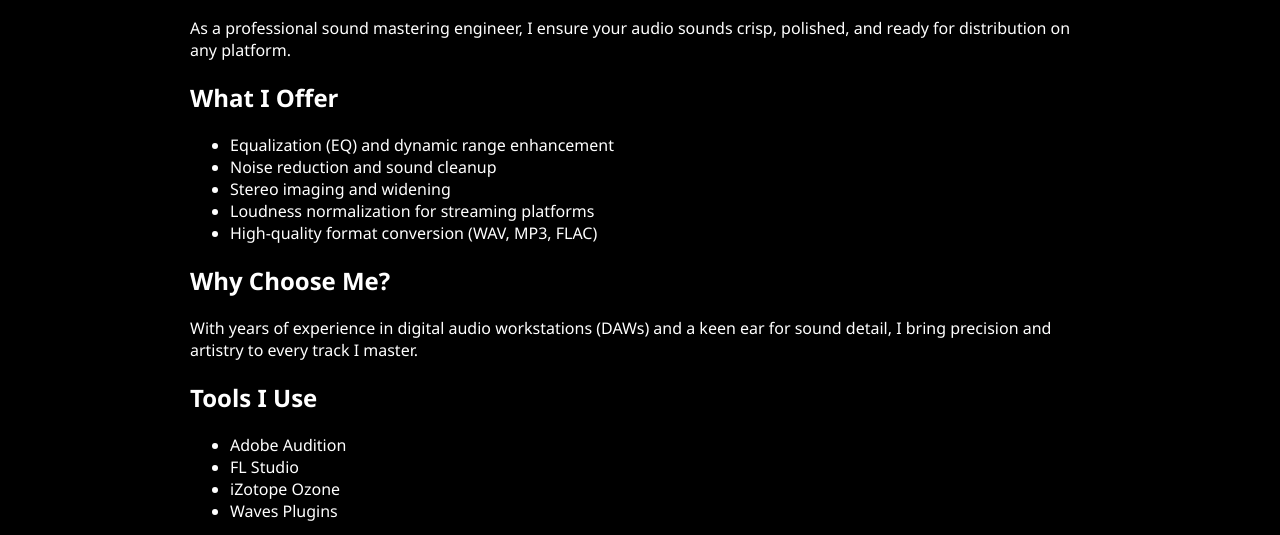
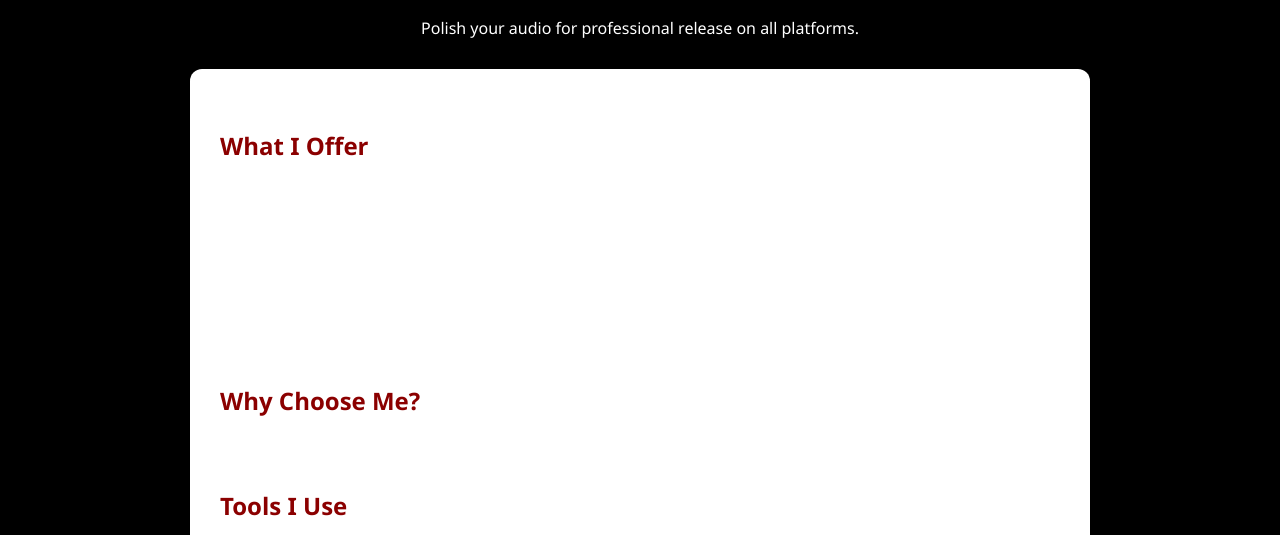
Before and after one commit to austin-00/portfolio22, a plain HTML site: page soundmas.html in a window 1280 px wide. Shown: the part 210-745 px from the top of the page. Drawn offline with Linux system fonts and the light colour scheme.

Commit message:
Update soundmas.html

```diff
--- a/soundmas.html
+++ b/soundmas.html
@@ -1,12 +1,11 @@
-<!-- Sound Mastering Page -->
 <!DOCTYPE html>
 <html lang="en">
 <head>
     <meta charset="UTF-8">
     <meta name="viewport" content="width=device-width, initial-scale=1.0">
-    <title>Sound Mastering Services</title>
+    <title>Sound Mastering Services - Alan Austin</title>
     <link rel="stylesheet" href="services.css">
-    <script src="https://kit.fontawesome.com/yourkit.js" crossorigin="anonymous"></script>
+    <script src="https://kit.fontawesome.com/a2d04a9f36.js" crossorigin="anonymous"></script>
 </head>
 <body>
     <header id="header">
@@ -17,19 +16,20 @@
 
     <div class="container">
         <h1 class="subtitle">Sound Mastering Services</h1>
-        <p>As a professional sound mastering engineer, I ensure your audio sounds crisp, polished, and ready for distribution on any platform.</p>
+        <p style="text-align: center;">Polish your audio for professional release on all platforms.</p>
 
+        <div class="contact-form">
             <h2>What I Offer</h2>
             <ul>
-            <li>Equalization (EQ) and dynamic range enhancement</li>
-            <li>Noise reduction and sound cleanup</li>
-            <li>Stereo imaging and widening</li>
-            <li>Loudness normalization for streaming platforms</li>
-            <li>High-quality format conversion (WAV, MP3, FLAC)</li>
+                <li>Equalization (EQ) & dynamic range enhancement</li>
+                <li>Noise reduction & clarity improvement</li>
+                <li>Stereo imaging & spatial enhancement</li>
+                <li>Loudness normalization for platforms</li>
+                <li>Format conversion: WAV, MP3, FLAC</li>
             </ul>
 
             <h2>Why Choose Me?</h2>
-        <p>With years of experience in digital audio workstations (DAWs) and a keen ear for sound detail, I bring precision and artistry to every track I master.</p>
+            <p>With a trained ear and years of hands-on experience, I deliver crisp, dynamic audio ready for any audience.</p>
 
             <h2>Tools I Use</h2>
             <ul>
@@ -41,5 +41,6 @@
 
             <p><strong>Ready to elevate your sound?</strong> <a href="contact.html">Contact me</a> to get started!</p>
         </div>
+    </div>
 </body>
 </html>
```
Lines whose indentation alone changed are shown as unchanged.
